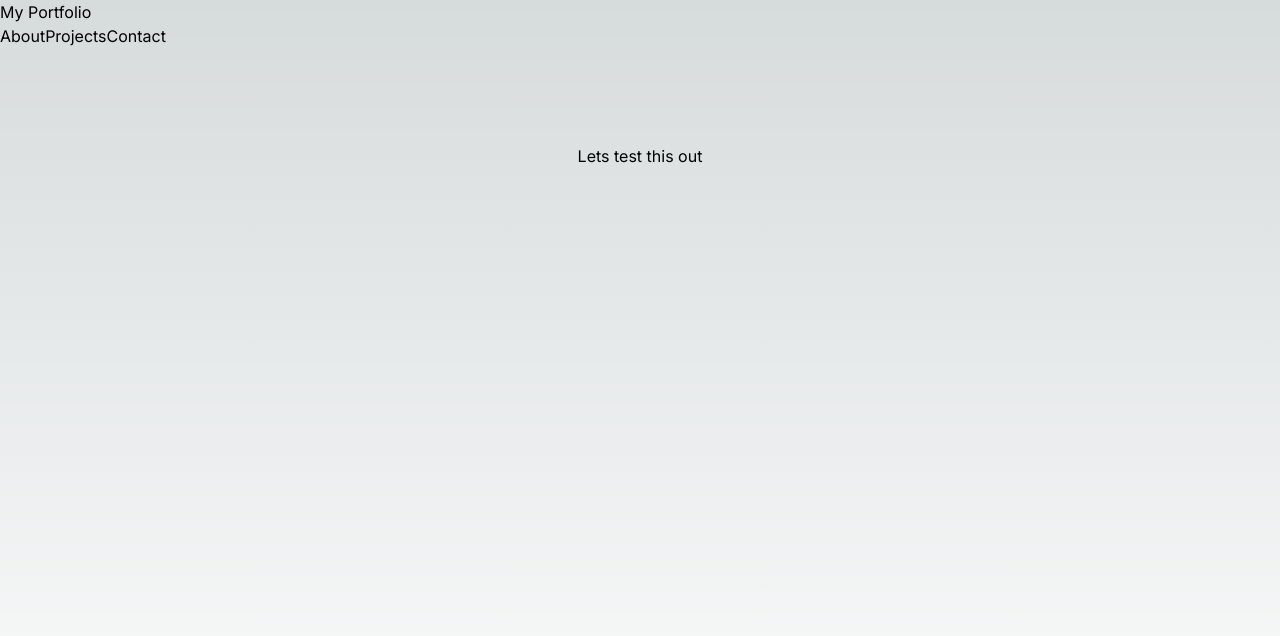
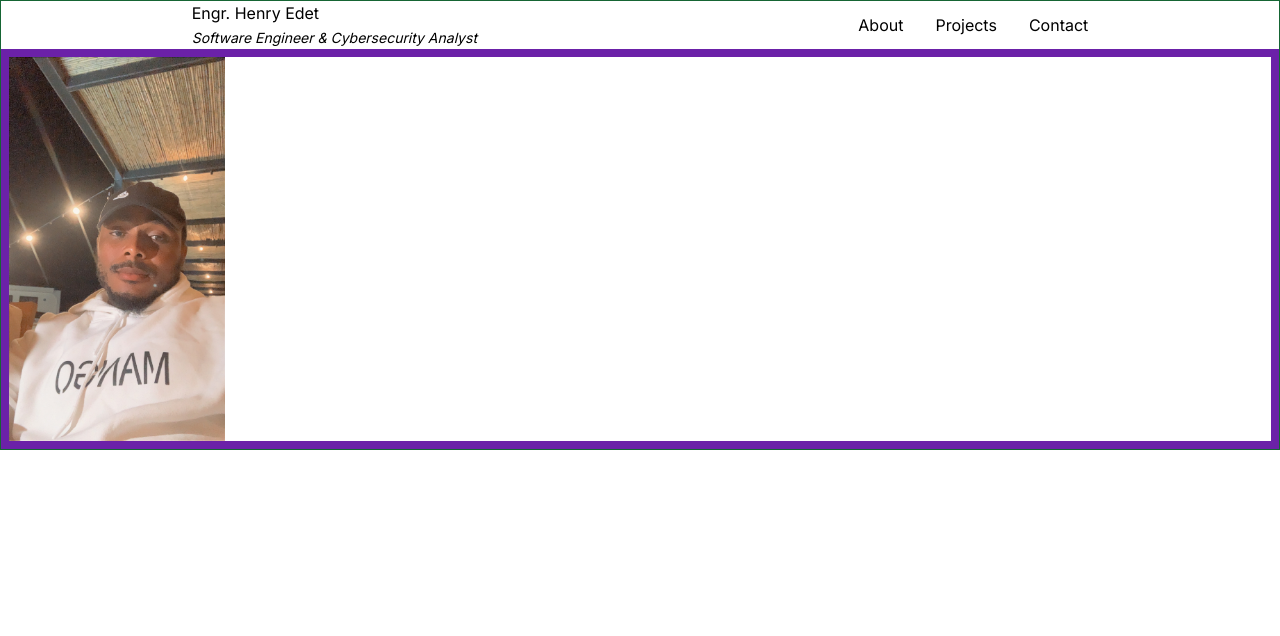
Before and after one commit to Henry-Edet/my-portfolio, a Next.js app: page / in a window 1280 px wide. Shown: the top 636 px of the page. Built offline with nearby package versions, Linux system fonts and the light colour scheme.

Commit message:
profile photo

```diff
--- a/app/globals.css
+++ b/app/globals.css
@@ -18,12 +18,7 @@
 
 body {
   color: rgb(var(--foreground-rgb));
-  background: linear-gradient(
-      to bottom,
-      transparent,
-      rgb(var(--background-end-rgb))
-    )
-    rgb(var(--background-start-rgb));
+  /* background-image: url(/assets/googleDeep.mp4); */
 }
 
 @layer utilities {
--- a/app/layout.js
+++ b/app/layout.js
@@ -12,19 +12,9 @@ export default function RootLayout({ children }) {
   return (
     <html lang="en">
       <head>
-        <h2>testing</h2>
+        <title>testing</title>
       </head>
-      <body className={inter.className}>
-        <header>
-          <h1>My Portfolio</h1>
-          <nav>
-            <a href="#about">About</a>
-            <a href="#projects">Projects</a>
-            <a href="#contact">Contact</a>
-          </nav>
-        </header>
-        {children}
-      </body>
+      <body className={inter.className}>{children}</body>
     </html>
   );
 }
--- a/app/page.js
+++ b/app/page.js
@@ -1,9 +1,40 @@
-// import Image from "next/image";
+// import AnimatedPicture from "@/components/AnimatedImg";
+import henry from "@/public/henry.JPG";
+import { px } from "framer-motion";
+import Image from "next/image";
 
 export default function Home() {
   return (
-    <main className="flex min-h-screen flex-col items-center justify-between p-24">
-      <p>Lets test this out</p>
+    <main className="border border-green-800">
+      <header className="flex flex-row justify-around items-center text-black ">
+        {/* <AnimatedPicture /> */}
+        <div>
+          <h1>Engr. Henry Edet</h1>
+          <h6>
+            <em className="text-sm">
+              Software Engineer & Cybersecurity Analyst
+            </em>
+          </h6>
+        </div>
+        <nav className="flex justify-between gap-8">
+          <a href="#about">About</a>
+          <a href="#projects">Projects</a>
+          <a href="#contact">Contact</a>
+        </nav>
+      </header>
+      <section
+        id="about"
+        className="grid grid-cols-2 justify-center items-center border-8 border-purple-800"
+      >
+        <div>
+          <Image
+            src="/henry.JPG"
+            alt="profile photo"
+            width={216}
+            height={288}
+          />
+        </div>
+      </section>
     </main>
   );
 }
--- /dev/null
+++ b/components/AnimatedImg.js
@@ -0,0 +1,33 @@
+import { motion } from "framer-motion";
+import firstImg from "@/public/assets/backImg_1.jpg";
+
+const AnimatedPicture = () => {
+  return (
+    <motion.div
+      initial={{ opacity: 0, scale: 0.8 }}
+      animate={{ opacity: 1, scale: 1 }}
+      transition={{ duration: 0.5, yoyo: Infinity }}
+      style={{
+        width: "400px",
+        height: "300px",
+        overflow: "hidden",
+        margin: "0 auto",
+      }}
+    >
+      <motion.img
+        src={firstImg.src}
+        alt="My Picture"
+        style={{ width: "100%", height: "100%", objectFit: "cover" }}
+        animate={{ scale: [1, 1.05, 1], y: [0, -10, 0] }}
+        transition={{
+          duration: 2,
+          ease: "easeInOut",
+          repeat: Infinity,
+          repeatType: "reverse",
+        }}
+      />
+    </motion.div>
+  );
+};
+
+export default AnimatedPicture;
--- /dev/null
+++ b/components/VideoPlayer.js
@@ -0,0 +1,14 @@
+// import React from 'react'
+
+const VideoPlayer = () => {
+  return (
+    <div>
+      <video width="600" controls>
+        <source src="/public/assets/googleDeep.mp4" type="video/mp4" />
+        Your browser does not support the video tag.
+      </video>
+    </div>
+  );
+};
+
+export default VideoPlayer;
```
Also changed, not shown: public/henry.JPG (added).
